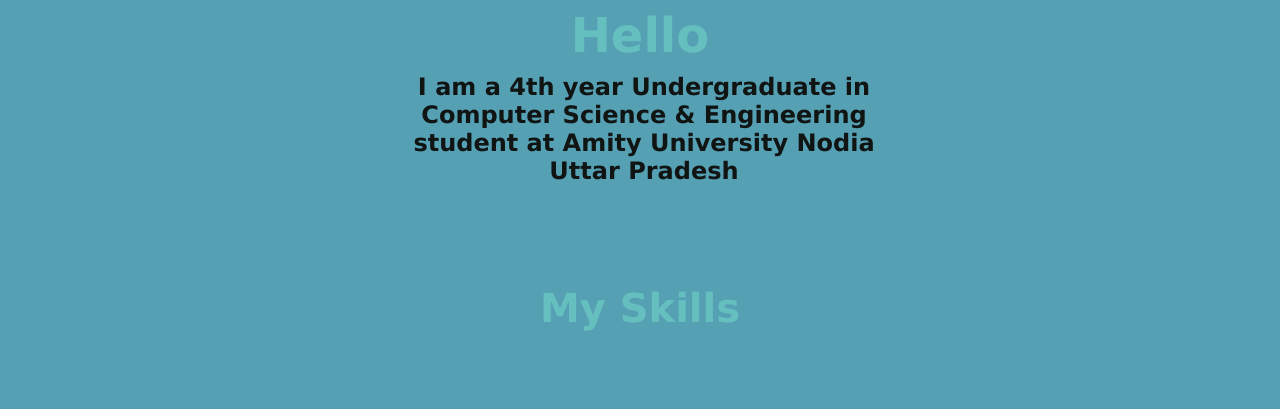
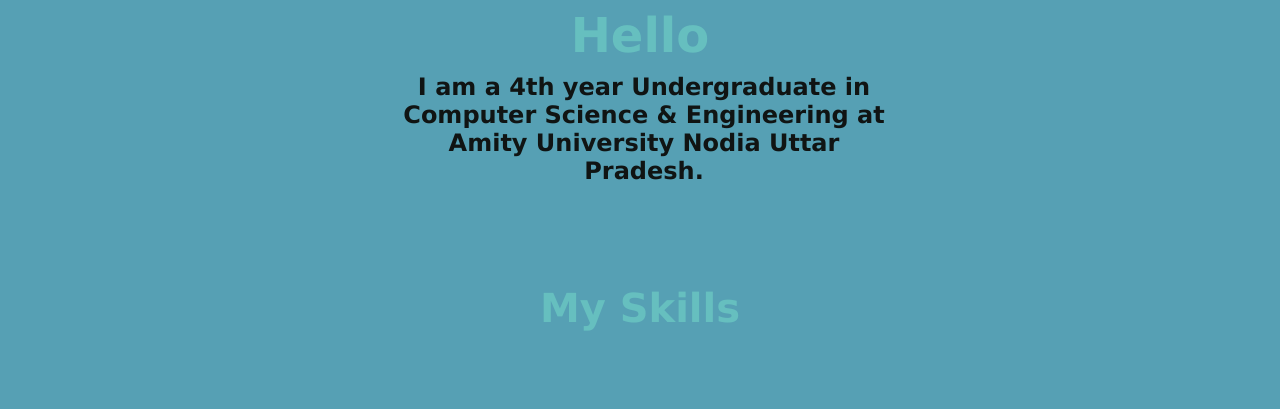
Before and after one commit to SanyamB9187/personal, a plain HTML site: page index.html in a window 1280 px wide. Shown: the part 995-1404 px from the top of the page. Drawn offline with Linux system fonts and the light colour scheme.

Commit message:
Update index.html

```diff
--- a/index.html
+++ b/index.html
@@ -37,7 +37,7 @@
         <h1><span>Hello</span></h1>
         <h2>
           I am a 4th year Undergraduate in Computer Science & Engineering
-          student at Amity University Nodia Uttar Pradesh
+          at Amity University Nodia Uttar Pradesh.
         </h2>
       </div>
     </section>
```
